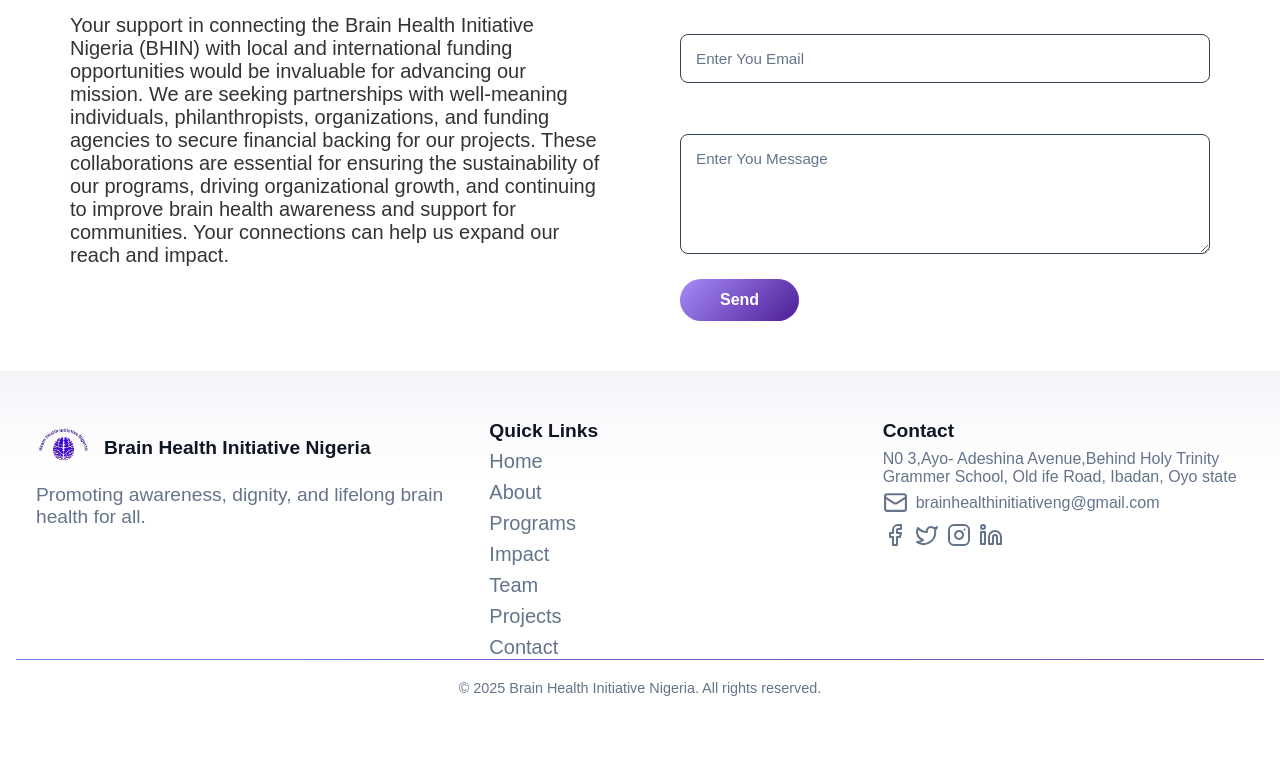
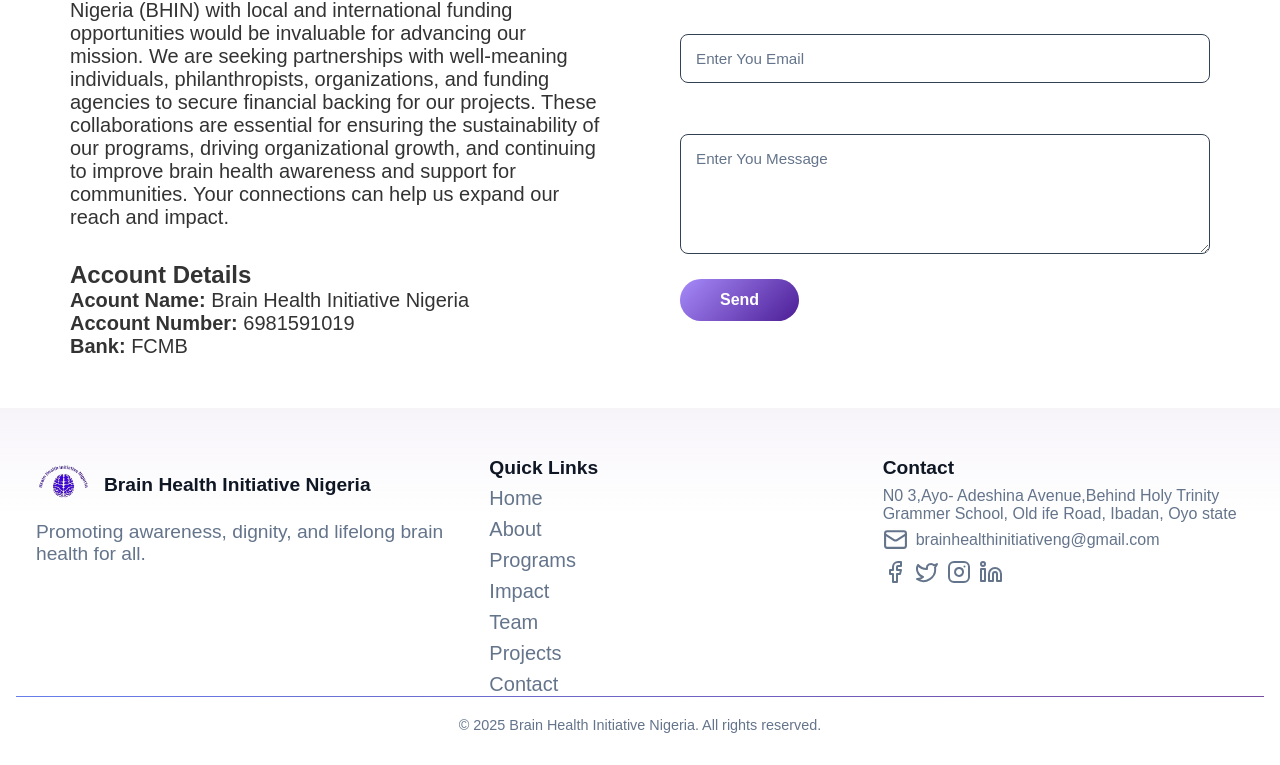
Before and after one commit to onlineHealthCompany/BhinWeb, a React (Vite) app: page / in a window 1280 px wide. Shown: the part 4283-5048 px from the top of the page. Before the commit the page ends 5011 px from the top, so only its background shows below. Built offline with nearby package versions, Linux system fonts and the light colour scheme.

Commit message:
added account details

```diff
--- a/src/App.css
+++ b/src/App.css
@@ -539,6 +539,11 @@
 
 .left-section p{
   font-size: 1.25rem;
+}
+
+.accont_details{
+  font-size: 1rem;
+  margin: 0;
 }
 
 
--- a/src/components/Contact.jsx
+++ b/src/components/Contact.jsx
@@ -44,6 +44,13 @@
               improve brain health awareness and support for communities. Your
               connections can help us expand our reach and impact.
             </p>
+
+            <div className="">
+              <h2 style={{marginTop: "16px"}}>Account Details</h2>
+              <p className='accont_details'><b>Acount Name: </b>Brain Health Initiative Nigeria</p>
+              <p className='accont_details'><b>Account Number: </b>6981591019</p>
+              <p className='accont_details'><b>Bank: </b>FCMB</p>
+            </div>
           </div>
 
           <div className="right-section">
```
